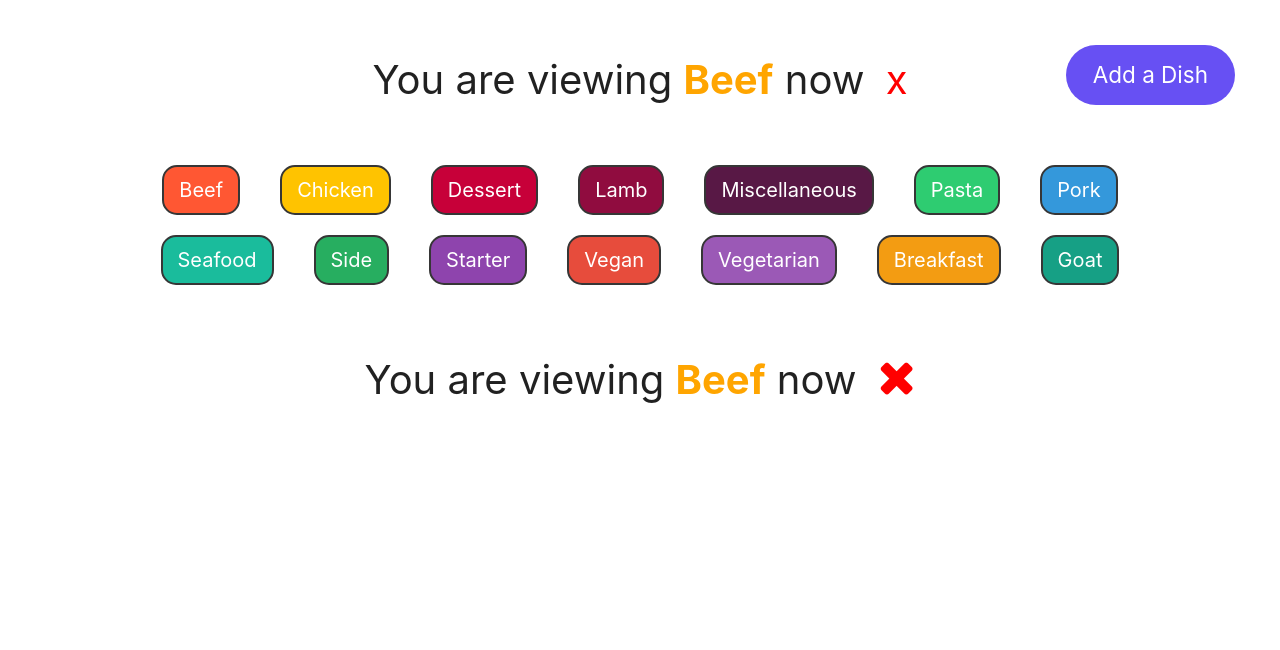
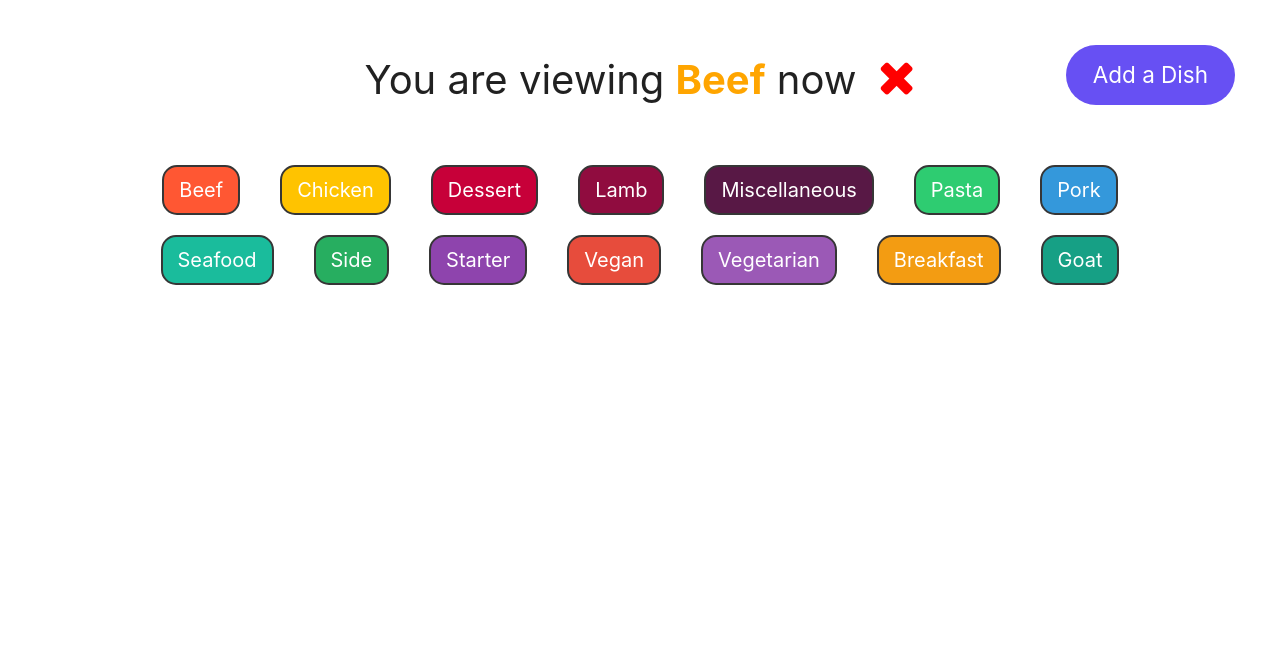
Before and after one commit to andrewsegovia00/CuisineQuest, a Django app: page /dishes_list/?category=Beef in a window 1280 px wide. Shown: the part 64-714 px from the top of the page. Run offline with Django 4.2, Linux system fonts and the light colour scheme; data that the repository does not hold is empty.

Commit message:
delete same content

```diff
--- a/main_app/templates/dishes/dishes.html
+++ b/main_app/templates/dishes/dishes.html
@@ -10,9 +10,13 @@
     <div id="active-category">
         {% if selected_category %}
         You are viewing <span id="active-category-text">{{ active_category }}</span> now
-        <a href="{% url 'dishes' %}" id="reset-category">x</a>
+        <a href="{% url 'dishes' %}" id="reset-category">
+            <i class="fa fa-close" style="font-size:48px;color:red"></i>
+        </a>
         {% else %}
+        <i class="fa fa-arrow-down" style="font-size:48px;color:green"></i>
         Choose a Category
+        <i class="fa fa-arrow-down" style="font-size:48px;color:green"></i>
         {% endif %}
     </div>
     <form id="tags" method="get" action="{% url 'dishes' %}">
@@ -34,19 +38,6 @@
                 <a href="?category=Vegetarian" id="vegetarian">Vegetarian</a>
                 <a href="?category=Breakfast" id="breakfast">Breakfast</a>
                 <a href="?category=Goat" id="goat">Goat</a>
-            </div>
-
-            <div id="active-category">
-                {% if selected_category %}
-                You are viewing <span id="active-category-text">{{ active_category }}</span> now
-                <a href="{% url 'dishes' %}" id="reset-category">
-                    <i class="fa fa-close" style="font-size:48px;color:red"></i>
-                </a>
-                {% else %}
-                <i class="fa fa-arrow-down" style="font-size:48px;color:green"></i>
-                Choose a Category
-                <i class="fa fa-arrow-down" style="font-size:48px;color:green"></i>
-                {% endif %}
             </div>
     </form>
     <ul id="meal-list">
```
